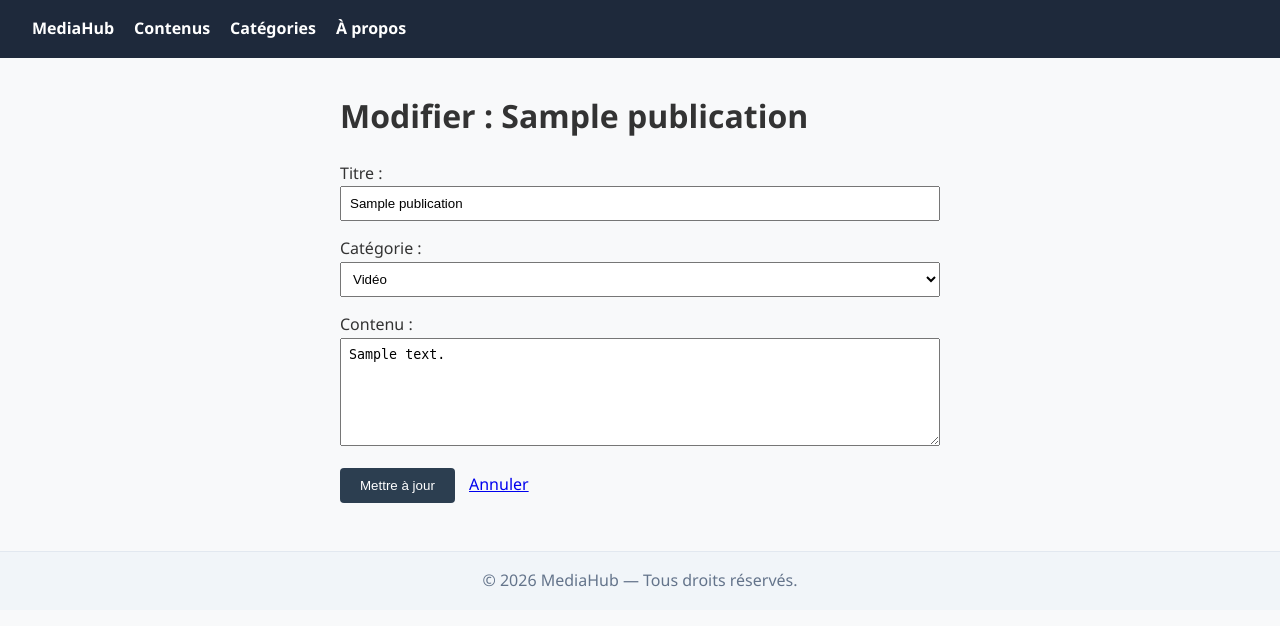
After one commit to wijdenbahba-sys/mediahub, a Laravel app: page /publications/1/edit in a window 1280 px wide. The commit adds this page. Shown: the top 626 px of the page. Run offline with Laravel 12, Linux system fonts and the light colour scheme; data comes from the database, SQL or seed files in the repository; tables that the repository leaves empty hold one stand-in row (values such as "Sample post").

Commit message:
CRUD complet des catégories et des publications (semaine 6)

```diff
--- a/app/Http/Controllers/PublicationController.php
+++ b/app/Http/Controllers/PublicationController.php
@@ -3,23 +3,56 @@
 namespace App\Http\Controllers;
 
 use App\Models\Publication;
+use App\Models\Categorie;
 use Illuminate\Http\Request;
 
 class PublicationController extends Controller
 {
     public function index()
     {
-        // On charge la catégorie et l'auteur en même temps (Eager Loading)
-        $publications = Publication::with(['categorie', 'auteur'])
-            ->latest()
-            ->paginate(9);
+        $publications = Publication::with(['categorie', 'auteur'])->latest()->paginate(9);
+        return view('contenus.index', compact('publications'));
+    }
 
-        return view('contenus.index', ['publications' => $publications]);
+    public function create()
+    {
+        $categories = Categorie::all();
+        return view('contenus.create', compact('categories'));
     }
-public function show(Publication $publication)
-{
-    $publication->load(['categorie', 'auteur', 'commentaires.auteur']);
 
-    return view('contenus.show', ['publication' => $publication]);
+    public function store(Request $request)
+    {
+        $publication = Publication::create([
+            'titre' => $request->input('titre'),
+            'contenu' => $request->input('contenu'),
+            'categorie_id' => $request->input('categorie_id'),
+            'user_id' => 1, // Provisoire, sera remplacé par l'auth en semaine 8
+        ]);
+
+        return redirect()->route('publications.show', $publication)->with('succes', 'Publication créée avec succès.');
+    }
+
+    public function show(Publication $publication)
+    {
+        $publication->load(['categorie', 'auteur', 'commentaires.auteur']);
+        return view('contenus.show', compact('publication'));
+    }
+
+    public function edit(Publication $publication)
+    {
+        $categories = Categorie::all();
+        return view('contenus.edit', compact('publication', 'categories'));
+    }
+
+    public function update(Request $request, Publication $publication)
+    {
+        $publication->update($request->only('titre', 'contenu', 'categorie_id'));
+        return redirect()->route('publications.show', $publication)->with('succes', 'Publication mise à jour avec succès.');
+    }
+
+    public function destroy(Publication $publication)
+    {
+        $publication->delete();
+        return redirect()->route('publications.index')->with('succes', 'Publication supprimée avec succès.');
+    }
 }
-}
--- a/app/Models/Categorie.php
+++ b/app/Models/Categorie.php
@@ -2,12 +2,18 @@
 
 namespace App\Models;
 
+use Illuminate\Database\Eloquent\Factories\HasFactory;
 use Illuminate\Database\Eloquent\Model;
 
 class Categorie extends Model
 {
+    use HasFactory;
+
+    // Ajoute cette ligne :
+    protected $fillable = ['nom', 'slug'];
+
     public function publications()
-{
-    return $this->hasMany(Publication::class);
+    {
+        return $this->hasMany(Publication::class);
+    }
 }
-}
--- a/app/Models/Publication.php
+++ b/app/Models/Publication.php
@@ -4,11 +4,21 @@ namespace App\Models;
 
 use Illuminate\Database\Eloquent\Factories\HasFactory;
 use Illuminate\Database\Eloquent\Model;
-use Illuminate\Database\Eloquent\SoftDeletes;
+use Illuminate\Database\Eloquent\SoftDeletes; // Pour le SoftDeletes
+
 class Publication extends Model
 {
-    use SoftDeletes;
-    use HasFactory;
+    use HasFactory, SoftDeletes;
+
+    // Ajoute cette ligne pour autoriser le remplissage de ces colonnes
+    protected $fillable = [
+        'titre',
+        'contenu',
+        'categorie_id',
+        'user_id',
+        'image', // Si tu as ajouté la colonne image au TP précédent
+    ];
+
     public function categorie()
     {
         return $this->belongsTo(Categorie::class);
--- /dev/null
+++ b/resources/views/contenus/edit.blade.php
@@ -0,0 +1,37 @@
+@extends('layouts.app')
+@section('titre', 'Modifier la publication')
+
+@section('contenu')
+    <div style="max-width: 600px; margin: auto;">
+        <h1>Modifier : {{ $publication->titre }}</h1>
+
+        <form action="{{ route('publications.update', $publication) }}" method="POST" style="margin-top: 20px;">
+            @csrf
+            @method('PUT')
+
+            <div style="margin-bottom: 15px;">
+                <label for="titre">Titre :</label><br>
+                <input type="text" name="titre" id="titre" value="{{ old('titre', $publication->titre) }}" required style="padding: 8px; width: 100%;">
+            </div>
+
+            <div style="margin-bottom: 15px;">
+                <label for="categorie_id">Catégorie :</label><br>
+                <select name="categorie_id" id="categorie_id" required style="padding: 8px; width: 100%;">
+                    @foreach($categories as $categorie)
+                        <option value="{{ $categorie->id }}" {{ $publication->categorie_id == $categorie->id ? 'selected' : '' }}>
+                            {{ $categorie->nom }}
+                        </option>
+                    @endforeach
+                </select>
+            </div>
+
+            <div style="margin-bottom: 15px;">
+                <label for="contenu">Contenu :</label><br>
+                <textarea name="contenu" id="contenu" rows="6" required style="padding: 8px; width: 100%;">{{ old('contenu', $publication->contenu) }}</textarea>
+            </div>
+
+            <button type="submit" style="background: #2c3e50; color: white; padding: 10px 20px; border: none; cursor: pointer; border-radius: 4px;">Mettre à jour</button>
+            <a href="{{ route('publications.show', $publication) }}" style="margin-left: 10px;">Annuler</a>
+        </form>
+    </div>
+@endsection
--- a/resources/views/layouts/app.blade.php
+++ b/resources/views/layouts/app.blade.php
@@ -12,6 +12,16 @@
 
     <main class="conteneur">
         @yield('contenu')
+            @if (session('succes'))
+        <div style="background-color: #d4edda; color: #155724; padding: 15px; border: 1px solid #c3e6cb; margin: 20px auto; max-width: 800px; text-align: center;">
+            {{ session('succes') }}
+        </div>
+            @if (session('erreur'))
+        <div style="background-color: #f8d7da; color: #721c24; padding: 15px; border: 1px solid #f5c6cb; margin: 20px auto; max-width: 800px; text-align: center;">
+            {{ session('erreur') }}
+        </div>
+    @endif
+    @endif
     </main>
 
     @include('partials.pied-de-page')
--- a/resources/views/partials/navigation.blade.php
+++ b/resources/views/partials/navigation.blade.php
@@ -1,5 +1,7 @@
 <nav class="navigation">
     <a href="{{ route('accueil') }}">MediaHub</a>
-    <a href="{{ route('contenus.index') }}">Contenus</a>
+<a href="{{ route('publications.index') }}">Contenus</a>
+    <a href="{{ route('categories.index') }}">Catégories</a>
+
     <a href="{{ route('a-propos') }}">À propos</a>
 </nav>
--- a/routes/web.php
+++ b/routes/web.php
@@ -2,35 +2,11 @@
 
 use Illuminate\Support\Facades\Route;
 use App\Http\Controllers\PageController;
-use App\Http\Controllers\ContenuController;
-use App\Http\Controllers\AdminController;
+use App\Http\Controllers\CategorieController;
 use App\Http\Controllers\PublicationController;
 
-
-// Route d'accueil
 Route::get('/', [PageController::class, 'accueil'])->name('accueil');
-
-// Route à propos
 Route::get('/a-propos', [PageController::class, 'aPropos'])->name('a-propos');
 
-// Route resource pour les contenus (hedhi hiya elli na9sa!)
-Route::resource('contenus', ContenuController::class);
-
-// Routes admin
-Route::prefix('admin')->name('admin.')->group(function () {
-    Route::get('/tableau-de-bord', [AdminController::class, 'index'])->name('dashboard');
-});
-
-
-Route::get('/publications', [PublicationController::class, 'index'])->name('publications.index');
-//Route::get('/publications/{publication}', [PublicationController::class, 'show'])->name('publications.show');
-/*Route::get('/publications/{publication}', function ($publication) {
-    return "Le numéro de la publication est : " . $publication;
-});*/
-
-
-
-
-
-Route::get('/publications', [PublicationController::class, 'index'])->name('publications.index');
-Route::get('/publications/{publication}', [PublicationController::class, 'show'])->name('publications.show');
+Route::resource('categories', CategorieController::class);
+Route::resource('publications', PublicationController::class);
```
Also changed, not shown: app/Http/Controllers/CategorieController.php (+31 -39 lines), resources/views/accueil.blade.php (+6 -4 lines), resources/views/categories/create.blade.php (added, +16 -0 lines), resources/views/categories/edit.blade.php (added, +17 -0 lines), resources/views/categories/index.blade.php (added, +40 -0 lines), resources/views/contenus/create.blade.php (added, +35 -0 lines), resources/views/contenus/index.blade.php (+13 -1 lines). Lines whose indentation alone changed are shown as unchanged.
